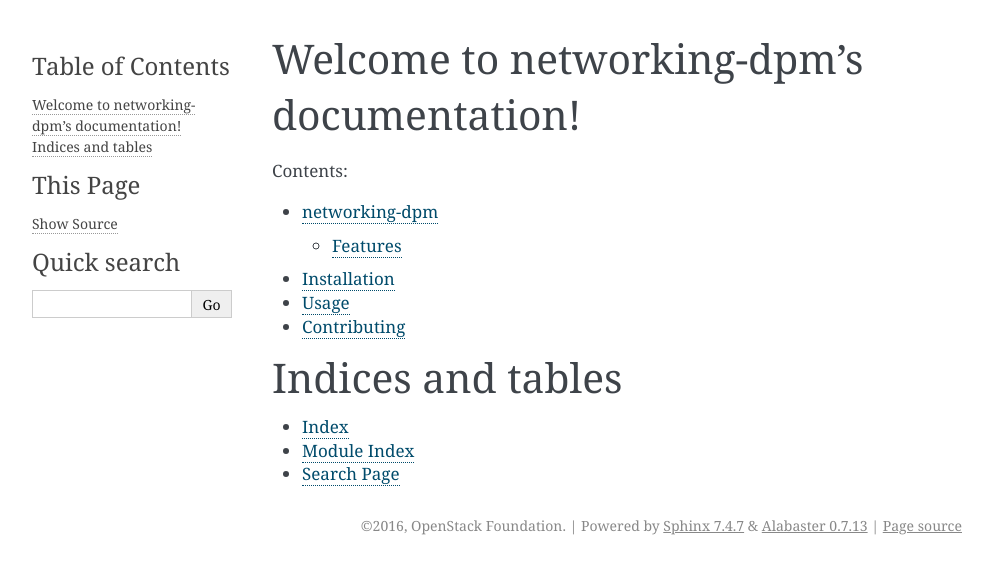
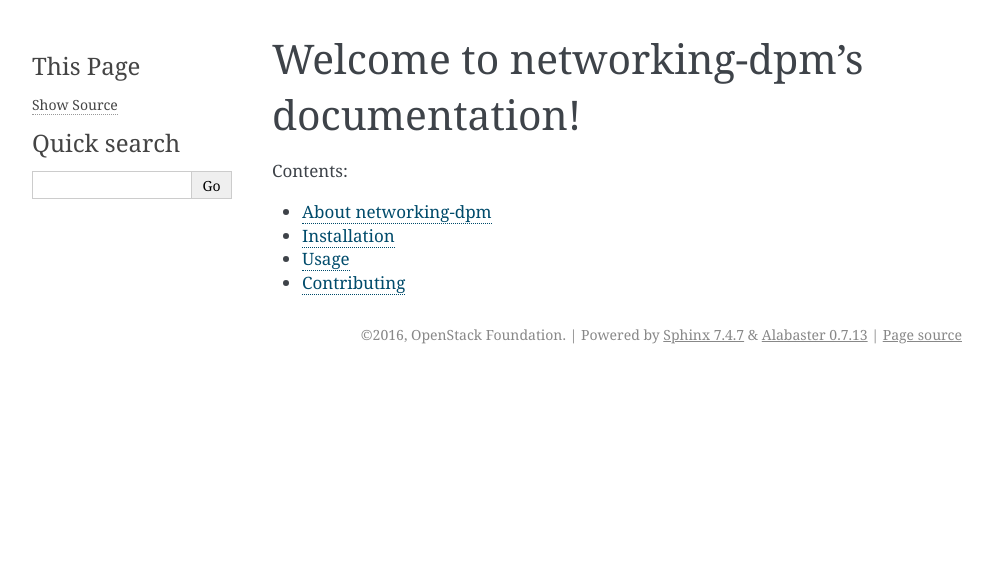
Before and after one commit to openstack-archive/networking-dpm, a Sphinx documentation site: the page built from doc/source/index.rst, in a window 1280 px wide. Shown: the top 574 px of the page, without its empty margins (148-1141 px from the left). Built offline with Sphinx 7.4.7, drawn with Linux system fonts in a browser that asks for light colours.

Commit message:
Optimized documentation
Change-Id: I9b67ce50ed982cdbca8e8dcd5bff9a50cb70ba28

```diff
--- a/README.rst
+++ b/README.rst
@@ -1,6 +1,6 @@
-===============================
-networking-dpm
-===============================
+====================
+About networking-dpm
+====================
 
 OpenStack Neutron mechanism driver and agent for IBM z Systems PR/SM hypervisor in DPM mode
 
@@ -14,8 +14,3 @@
 * Documentation: TBD
 * Source: http://git.openstack.org/cgit/openstack/networking-dpm
 * Bugs: http://bugs.launchpad.net/networking-dpm
-
-Features
---------
-
-* TODO
--- a/doc/source/index.rst
+++ b/doc/source/index.rst
@@ -1,21 +1,14 @@
 .. networking-dpm documentation master file.
 
 Welcome to networking-dpm's documentation!
-========================================================
+==========================================
 
 Contents:
 
 .. toctree::
-   :maxdepth: 2
+   :maxdepth: 1
 
    readme
    installation
    usage
    contributing
-
-Indices and tables
-==================
-
-* :ref:`genindex`
-* :ref:`modindex`
-* :ref:`search`
```
